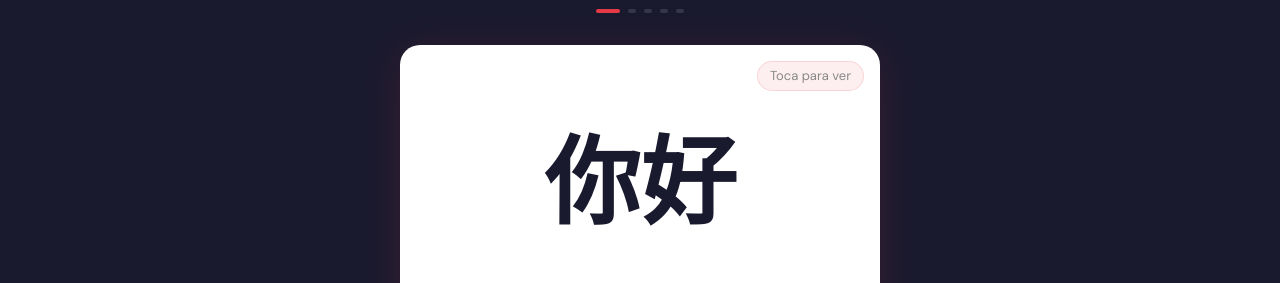
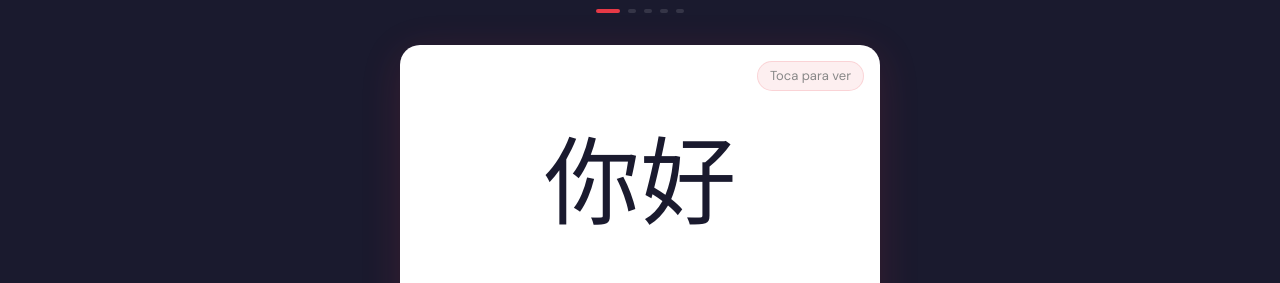
Before and after one commit to jzuluagaga/hanzi, a Next.js app in the folder frontend/: page / in a window 1280 px wide. Shown: the part 1140-1423 px from the top of the page. Built offline with nearby package versions, Linux system fonts and the light colour scheme.

Commit message:
style: reducir peso de fuente Noto Serif SC en caracteres chinos
Cambia fontWeight de 700-800 a 300-400 en layout, demo, lesson-study y admin para una tipografía más ligera y elegante.

Co-Authored-By: Claude Sonnet 4.6 <noreply@anthropic.com>

```diff
--- a/frontend/app/layout.tsx
+++ b/frontend/app/layout.tsx
@@ -19,7 +19,7 @@ const dmSans = DM_Sans({
 
 const notoSerifSC = Noto_Serif_SC({
   subsets: ['latin'],
-  weight: ['400', '700'],
+  weight: ['400'],
   variable: '--font-noto-serif-sc',
   display: 'swap',
 })
--- a/frontend/components/admin-import.tsx
+++ b/frontend/components/admin-import.tsx
@@ -448,7 +448,7 @@ export function AdminImport() {
       {/* Header */}
       <div className="mb-10">
         <div className="mb-6 flex items-center gap-2">
-          <span style={{ fontFamily: "'Noto Serif SC', serif", fontWeight: 700, fontSize: 22, color: "#E63946" }}>
+          <span style={{ fontFamily: "'Noto Serif SC', serif", fontWeight: 300, fontSize: 22, color: "#E63946" }}>
             汉字
           </span>
           <span style={{ fontFamily: "'Sora', sans-serif", fontWeight: 700, fontSize: 18, color: "#1A1A2E" }}>
--- a/frontend/components/demo-interactivo.tsx
+++ b/frontend/components/demo-interactivo.tsx
@@ -174,7 +174,7 @@ export function DemoInteractivo() {
                       className="select-none leading-none"
                       style={{
                         fontFamily: "'Noto Serif SC', serif",
-                        fontWeight: 800,
+                        fontWeight: 300,
                         fontSize: hanziSize(cards[current].hanzi),
                         color: "#1A1A2E",
                       }}
--- a/frontend/components/lesson-study.tsx
+++ b/frontend/components/lesson-study.tsx
@@ -271,7 +271,7 @@ export function LessonStudy({ id, modo, nombreLeccion, source, returnTo = "/app"
                     </span>
                   )}
                   <span
-                    style={{ fontFamily: "'Noto Serif SC', serif", fontWeight: 800, fontSize: hanziSize(card.hanzi), color: "#1A1A2E", lineHeight: 1 }}
+                    style={{ fontFamily: "'Noto Serif SC', serif", fontWeight: 400, fontSize: hanziSize(card.hanzi), color: "#1A1A2E", lineHeight: 1 }}
                   >
                     {card.hanzi}
                   </span>
```
Also changed, not shown: 1 other file (tests, documents, lock files or other folders).
